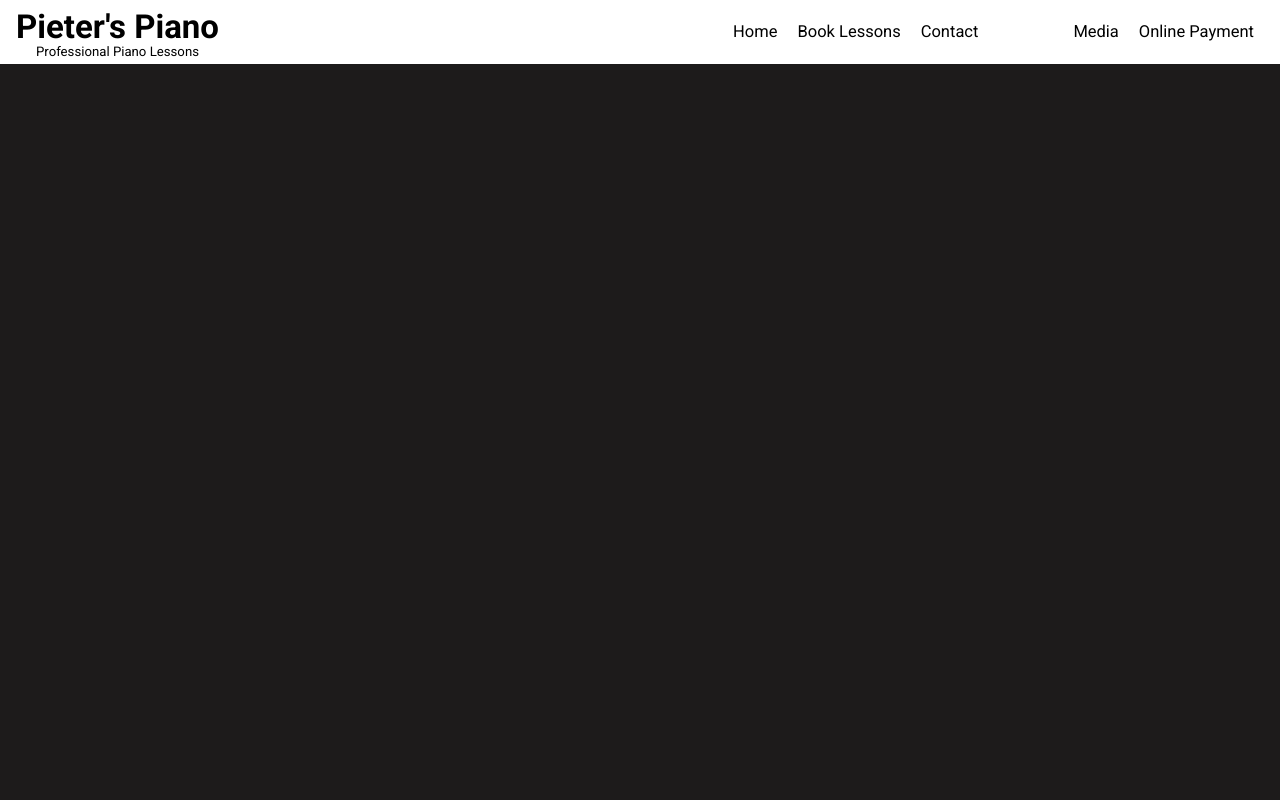
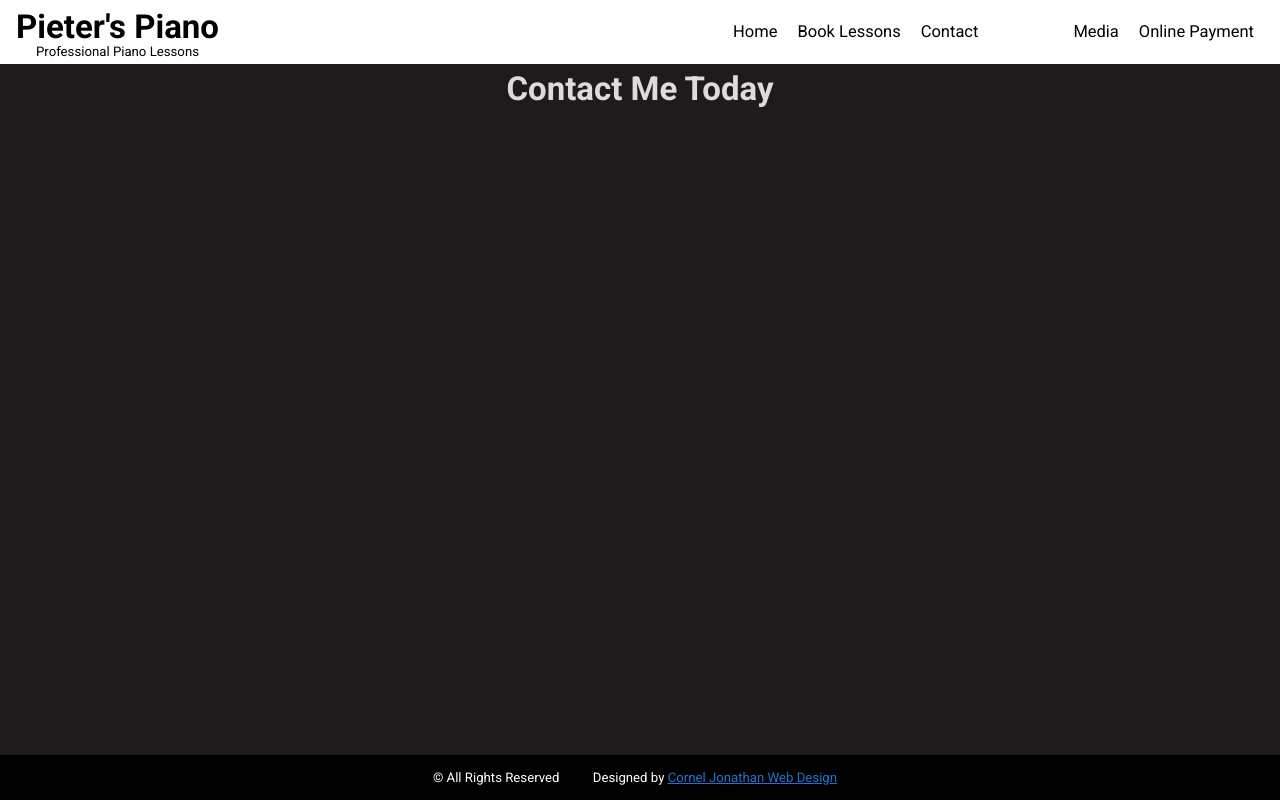
Before and after one commit to Hi-Im-Jony/pieter-piano, a Vue app: page /contact in a window 1280 px wide. Built offline with nearby package versions, Linux system fonts and the light colour scheme.

Commit message:
created contact page

```diff
--- a/src/views/Contact.vue
+++ b/src/views/Contact.vue
@@ -0,0 +1,22 @@
+<template>
+  <div id="contact-page">
+    <h1>Contact Me Today</h1>
+    <my-footer />
+  </div>
+</template>
+
+<script>
+import MyFooter from "../components/my-footer.vue";
+export default {
+  name: "contact",
+  components: { MyFooter },
+};
+</script>
+
+<style scoped>
+#contact-page {
+  display: flex;
+  flex-direction: column;
+  align-items: center;
+}
+</style>
```
